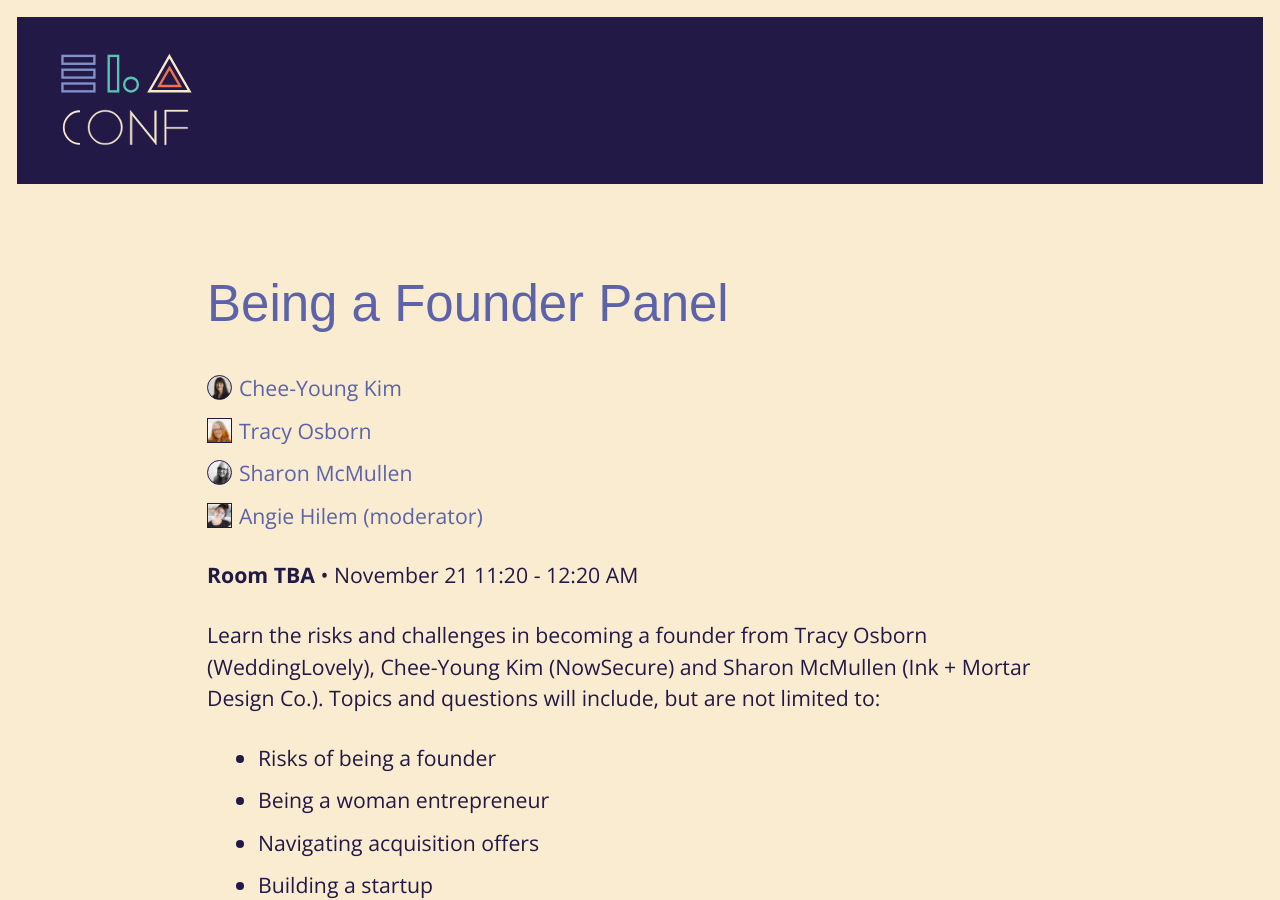
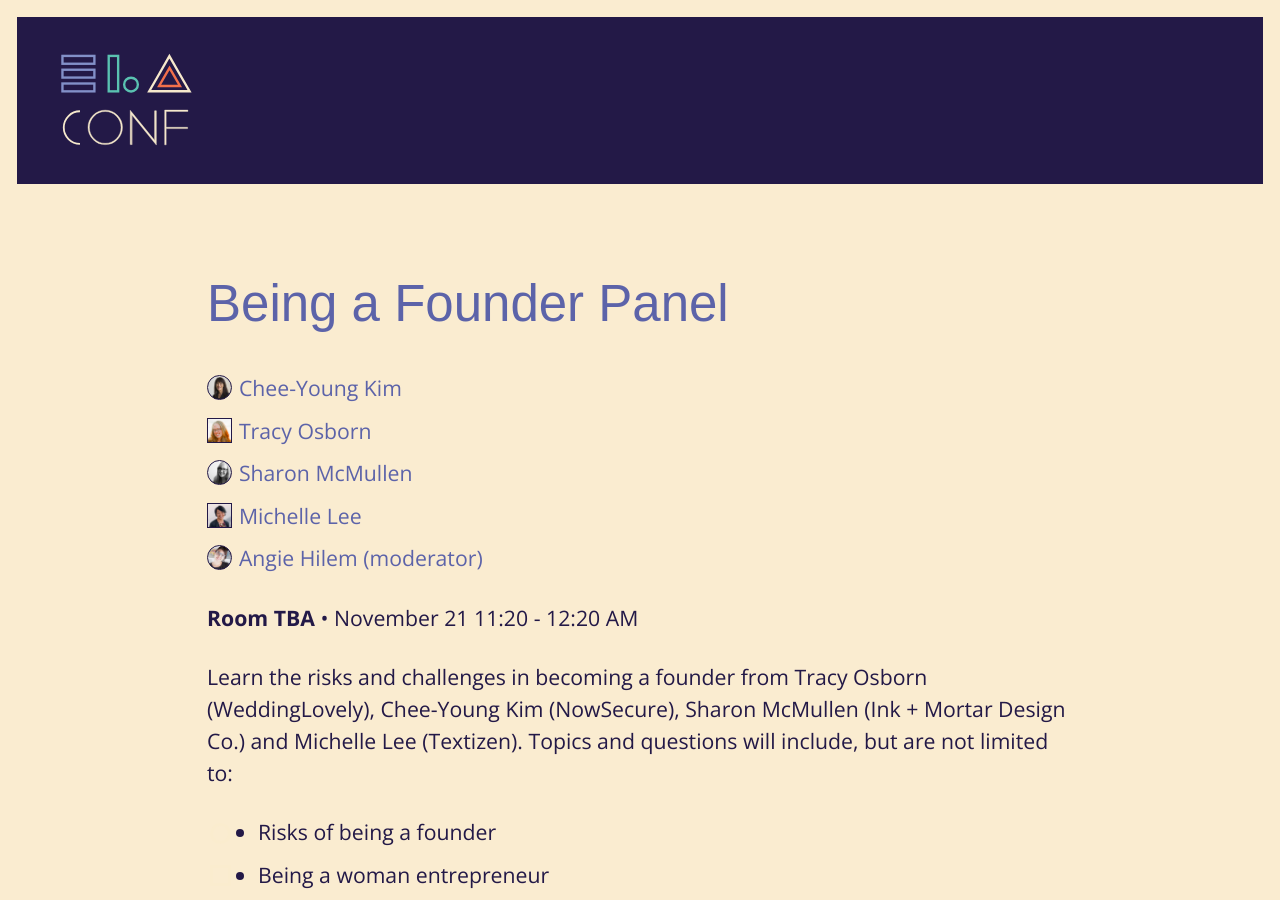
Before and after one commit to elaconf/elaconf.github.io, a Jekyll site: the page built from agenda/_posts/2015-11-21-being-a-founder.md, in a window 1280 px wide and 900 px high. Built offline with Jekyll 4.4.1, drawn with Linux system fonts in a browser that asks for light colours; nearby versions of some CDN libraries; some web fonts are replaced.

Commit message:
add michelle lee

```diff
--- a/agenda/_posts/2015-11-21-being-a-founder.md
+++ b/agenda/_posts/2015-11-21-being-a-founder.md
@@ -8,10 +8,11 @@ speakers:
   - Chee-Young Kim
   - Tracy Osborn
   - Sharon McMullen
+  - Michelle Lee
 moderator: Angie Hilem
 ---
 
-Learn the risks and challenges in becoming a founder from Tracy Osborn (WeddingLovely), Chee-Young Kim (NowSecure) and Sharon McMullen (Ink + Mortar Design Co.). Topics and questions will include, but are not limited to:
+Learn the risks and challenges in becoming a founder from Tracy Osborn (WeddingLovely), Chee-Young Kim (NowSecure), Sharon McMullen (Ink + Mortar Design Co.) and Michelle Lee (Textizen). Topics and questions will include, but are not limited to:
 
 * Risks of being a founder
 * Being a woman entrepreneur
```
Also changed, not shown: speakers/_posts/0000-01-25-michelle-lee.md (added, +10 -0 lines), images/speakers/michelle.jpg (added).
